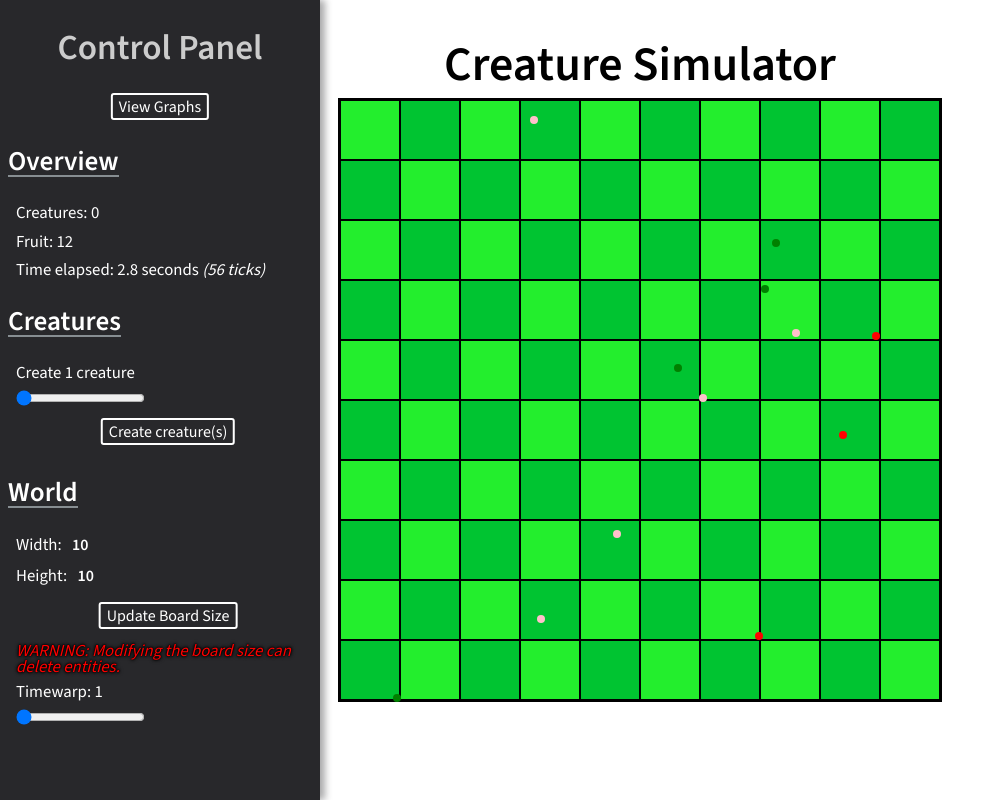
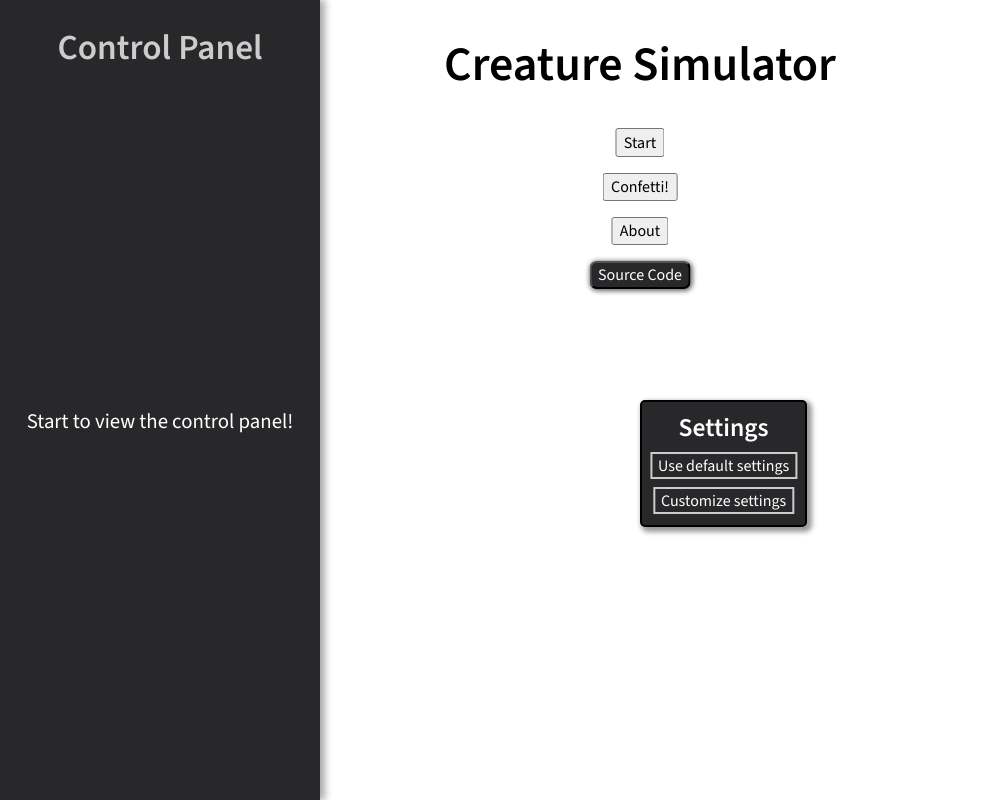
Before and after one commit to eggpoison/creature-simulator, a React (Create React App) app: page / in a window 1280 px wide. Both pictures are taken after a click on the button "Start". Shown: the whole page, without its empty margins (0-997 px from the left). Built offline with nearby package versions, Linux system fonts and the light colour scheme.

Commit message:
Add the start menu

```diff
--- a/src/components/ControlPanel.tsx
+++ b/src/components/ControlPanel.tsx
@@ -72,7 +72,7 @@ const ControlPanel = () => {
    Game.timewarp = timewarp;
 
    return (
-      <div id="control-panel">
+      <div id="control-panel" className="menu">
          <h1>Control Panel</h1>
 
          {Game.hasStarted ? (
--- /dev/null
+++ b/src/components/StartMenu.tsx
@@ -0,0 +1,54 @@
+import React, { useState } from 'react'
+import '../css/start-menu.css';
+import { getElem } from '../utils';
+import { StartGame } from "../main";
+
+export function openStartMenu(): void {
+   getElem("start-menu").classList.remove("hidden");
+}
+
+const closeStartMenu = (): void => {
+   getElem("start-menu").remove();
+
+   StartGame();
+}
+
+const StartMenu = () => {
+   const [stage, setStage] = useState(0);
+
+   let content: JSX.Element;
+   switch (stage) {
+      case 0: {
+         content = <>
+            <button onClick={closeStartMenu}>Use default settings</button>
+            <button onClick={() => setStage(stage + 1)}>Customize settings</button>
+         </>
+         break;
+      }
+      case 1: {
+         content = <>
+            <div className="panel">
+               <h2>Board Size</h2>
+               <p>Width: <input type="text" defaultValue="10" /></p>
+               <p>Height: <input type="text" defaultValue="10" /></p>
+            </div>
+
+            <p>Fruit spawn rate: <b>1x</b></p>
+            <input type="range" min="1" max="10" step="1" defaultValue="1" />
+
+            <button onClick={closeStartMenu}>Start</button>
+         </>
+         break;
+      }
+   }
+
+   return (
+      <div id="start-menu" className="menu hidden">
+         <h1>Settings</h1>
+
+         {content!}
+      </div>
+   )
+}
+
+export default StartMenu;
--- a/src/components/Titlescreen.tsx
+++ b/src/components/Titlescreen.tsx
@@ -1,7 +1,7 @@
 import React from "react";
 import { createConfettis } from "../confetti";
 import "../css/titlescreen.css";
-import { StartGame } from "../main";
+import { openStartMenu } from "./StartMenu";
 
 const openSourceCode = () => {
    const githubURL = "https://github.com/eggpoison/creature-simulator";
@@ -13,7 +13,7 @@ const Titlescreen = () => {
       <div id="titlescreen">
          <h1>Creature Simulator</h1>
          <div id="title-options-container">
-            <button onClick={StartGame}>Start</button>
+            <button onClick={openStartMenu}>Start</button>
             <button onClick={() => createConfettis(50)}>Confetti!</button>
             <button>About</button>
             <button onClick={openSourceCode} id="source-code-button">Source Code</button>
--- a/src/css/index.css
+++ b/src/css/index.css
@@ -27,3 +27,21 @@ body {
    bottom: 0;
    z-index: 4;
 }
+
+
+.menu input[type=text] {
+   color: #fff;
+   font-family: "Source Sans 3";
+   font-size: 1rem;
+   font-weight: bold;
+   border: none;
+   background-color: transparent;
+   margin: 0 0 2px 5px;
+   display: inline;
+   outline-width: 0;
+}
+.menu input[type=text]:focus {
+   background-color: #3a3a3d;
+   border-bottom: 2px solid #9393bd;
+   margin-bottom: 0;
+}
--- /dev/null
+++ b/src/css/start-menu.css
@@ -0,0 +1,57 @@
+@import url('https://fonts.googleapis.com/css2?family=Source+Sans+3:wght@400;600&display=swap');
+
+#start-menu {
+   background-color: #28282b;
+   border: 2px solid #000;
+   border-radius: 5px;
+   padding: 0.2rem 0.5rem;
+   position: absolute;
+   top: 50%;
+   left: 50%;
+   box-shadow: 3px 3px 5px 2px rgba(0, 0, 0, 0.4);
+}
+
+#start-menu * {
+   color: #fff;
+   font-family: "Source Sans 3";
+}
+
+#start-menu h1 {
+   font-size: 1.6rem;
+   margin: 0.3rem 0 0.5rem;
+}
+
+#start-menu button {
+   font-size: 1rem;
+   background-color: transparent;
+   border: 2px solid #ccc;
+   margin: 0.5rem 0 0.5rem 50%;
+   display: table;
+   transform: translateX(-50%);
+   white-space: pre;
+   cursor: pointer;
+}
+#start-menu button:hover {
+   background-color: #4b4b50;
+}
+#start-menu button:active {
+   background-color: #28282b;
+   color: #ccc;
+}
+
+#start-menu h2 {
+   margin: 1rem 0 0.5rem;
+}
+
+#start-menu p {
+   margin: 0;
+}
+
+#start-menu .panel {
+   margin-bottom: 0.7rem;
+}
+
+#start-menu input[type=range] {
+   margin-left: 50%;
+   transform: translateX(-50%);
+}
--- a/src/index.tsx
+++ b/src/index.tsx
@@ -10,6 +10,7 @@ import CreatureInspector from './components/CreatureInspector';
 import { handleMouse, mouseClick } from './Mouse';
 import GraphViewer from './components/GraphViewer';
 import PauseScreen from './components/PauseScreen';
+import StartMenu from './components/StartMenu';
 import { getElem } from './utils';
 import { setupGraphs } from './graph-viewer';
 import { keyPress } from './keyboard';
@@ -23,6 +24,7 @@ ReactDOM.render(
     <CreatureInspector />
     <GraphViewer />
     <PauseScreen />
+    <StartMenu />
     <div id="mask" className="hidden"></div>
   </React.StrictMode>,
   document.getElementById("root")
```
